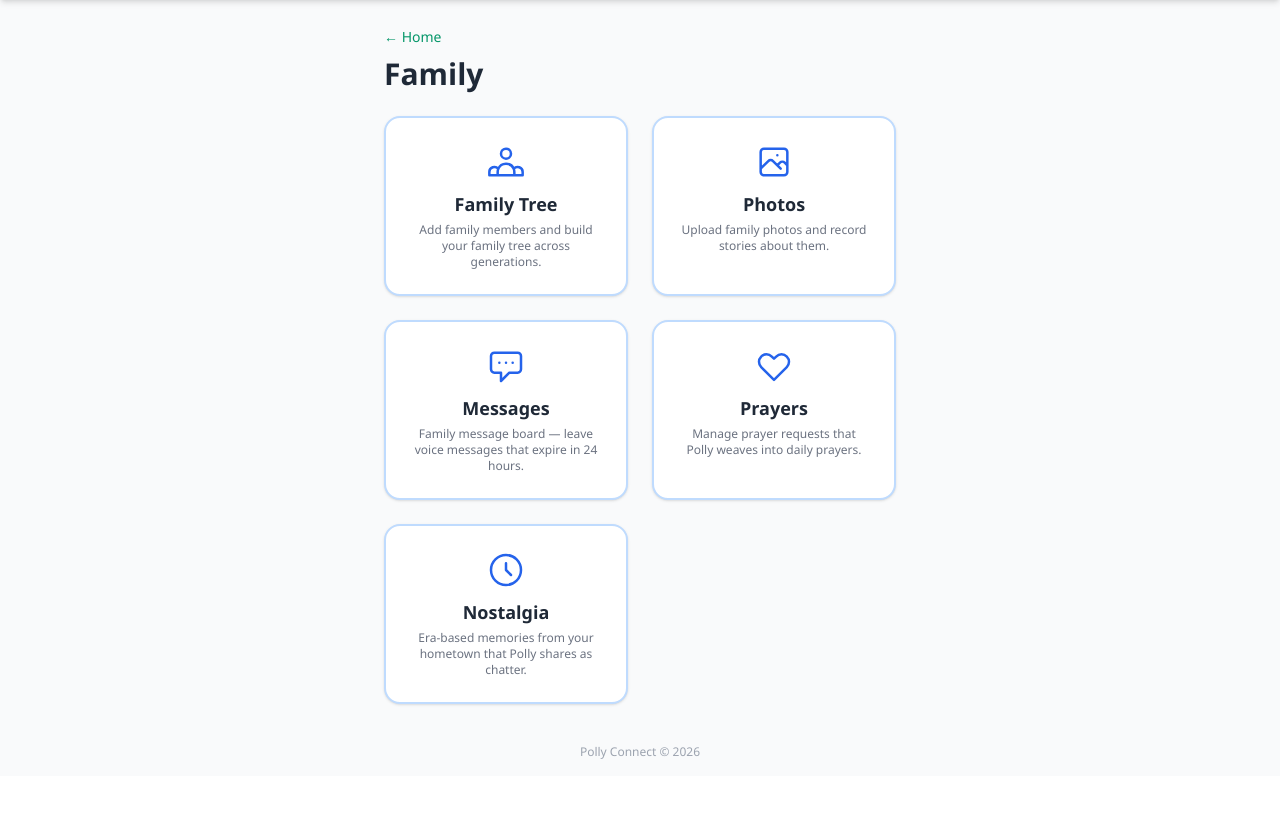
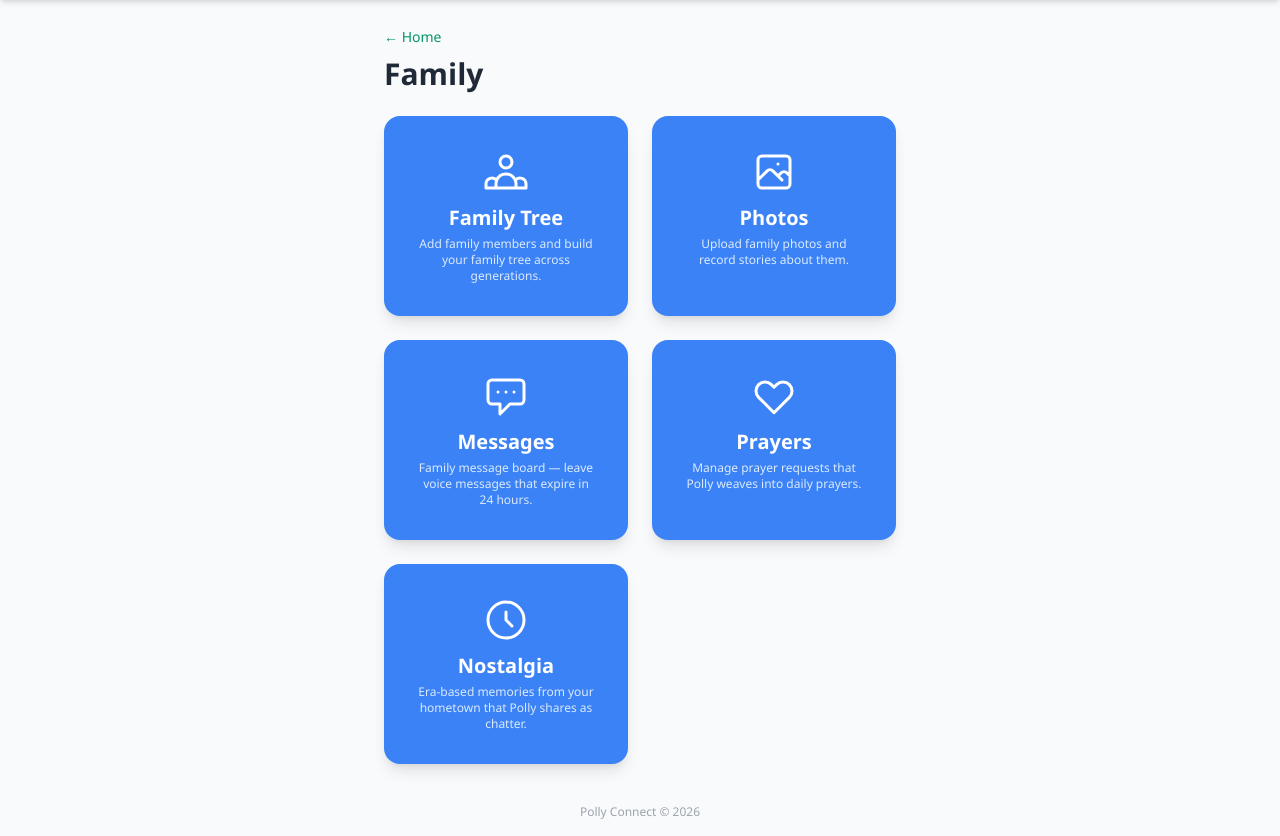
Before and after one commit to Glen-collab/polly-connect, a FastAPI app: template server/templates/hub_family.html in a window 1280 px wide. Shown: the part 52-888 px from the top of the page. Before the commit the page ends 811 px from the top, so only its background shows below. Run offline with FastAPI, Linux system fonts and the light colour scheme; the template is opened without the code that fills it, so the values that code supplies are empty; some libraries are stand-ins or nearby versions.

Commit message:
Style hub sub-buttons to match home page: solid colors instead of outlines
Co-Authored-By: Claude Opus 4.6 <noreply@anthropic.com>

```diff
--- a/server/templates/hub_family.html
+++ b/server/templates/hub_family.html
@@ -7,42 +7,42 @@
     <h1 class="text-2xl sm:text-3xl font-bold text-gray-800 mt-2">Family</h1>
 </div>
 
-<div class="grid grid-cols-2 gap-4 sm:gap-6 max-w-lg mx-auto">
-    <a href="/web/family-tree" class="bg-white border-2 border-blue-200 hover:border-blue-400 rounded-2xl p-5 sm:p-6 text-center shadow transition active:scale-95">
-        <svg class="w-8 h-8 sm:w-10 sm:h-10 mx-auto mb-2 text-blue-600" fill="none" stroke="currentColor" viewBox="0 0 24 24">
+<div class="grid grid-cols-2 gap-5 sm:gap-6 max-w-lg mx-auto">
+    <a href="/web/family-tree" class="bg-blue-500 hover:bg-blue-600 text-white rounded-2xl p-6 sm:p-8 text-center shadow-lg transition active:scale-95">
+        <svg class="w-10 h-10 sm:w-12 sm:h-12 mx-auto mb-2" fill="none" stroke="currentColor" viewBox="0 0 24 24">
             <path stroke-linecap="round" stroke-linejoin="round" stroke-width="1.5" d="M17 20h5v-2a3 3 0 00-5.356-1.857M17 20H7m10 0v-2c0-.656-.126-1.283-.356-1.857M7 20H2v-2a3 3 0 015.356-1.857M7 20v-2c0-.656.126-1.283.356-1.857m0 0a5.002 5.002 0 019.288 0M15 7a3 3 0 11-6 0 3 3 0 016 0z"/>
         </svg>
-        <span class="text-base sm:text-lg font-bold text-gray-800">Family Tree</span>
-        <p class="text-xs text-gray-500 mt-1">Add family members and build your family tree across generations.</p>
+        <span class="text-lg sm:text-xl font-bold">Family Tree</span>
+        <p class="text-xs text-blue-100 mt-1">Add family members and build your family tree across generations.</p>
     </a>
-    <a href="/web/photos" class="bg-white border-2 border-blue-200 hover:border-blue-400 rounded-2xl p-5 sm:p-6 text-center shadow transition active:scale-95">
-        <svg class="w-8 h-8 sm:w-10 sm:h-10 mx-auto mb-2 text-blue-600" fill="none" stroke="currentColor" viewBox="0 0 24 24">
+    <a href="/web/photos" class="bg-blue-500 hover:bg-blue-600 text-white rounded-2xl p-6 sm:p-8 text-center shadow-lg transition active:scale-95">
+        <svg class="w-10 h-10 sm:w-12 sm:h-12 mx-auto mb-2" fill="none" stroke="currentColor" viewBox="0 0 24 24">
             <path stroke-linecap="round" stroke-linejoin="round" stroke-width="1.5" d="M4 16l4.586-4.586a2 2 0 012.828 0L16 16m-2-2l1.586-1.586a2 2 0 012.828 0L20 14m-6-6h.01M6 20h12a2 2 0 002-2V6a2 2 0 00-2-2H6a2 2 0 00-2 2v12a2 2 0 002 2z"/>
         </svg>
-        <span class="text-base sm:text-lg font-bold text-gray-800">Photos</span>
-        <p class="text-xs text-gray-500 mt-1">Upload family photos and record stories about them.</p>
+        <span class="text-lg sm:text-xl font-bold">Photos</span>
+        <p class="text-xs text-blue-100 mt-1">Upload family photos and record stories about them.</p>
     </a>
-    <a href="/web/messages" class="bg-white border-2 border-blue-200 hover:border-blue-400 rounded-2xl p-5 sm:p-6 text-center shadow transition active:scale-95">
-        <svg class="w-8 h-8 sm:w-10 sm:h-10 mx-auto mb-2 text-blue-600" fill="none" stroke="currentColor" viewBox="0 0 24 24">
+    <a href="/web/messages" class="bg-blue-500 hover:bg-blue-600 text-white rounded-2xl p-6 sm:p-8 text-center shadow-lg transition active:scale-95">
+        <svg class="w-10 h-10 sm:w-12 sm:h-12 mx-auto mb-2" fill="none" stroke="currentColor" viewBox="0 0 24 24">
             <path stroke-linecap="round" stroke-linejoin="round" stroke-width="1.5" d="M8 10h.01M12 10h.01M16 10h.01M9 16H5a2 2 0 01-2-2V6a2 2 0 012-2h14a2 2 0 012 2v8a2 2 0 01-2 2h-5l-5 5v-5z"/>
         </svg>
-        <span class="text-base sm:text-lg font-bold text-gray-800">Messages</span>
-        <p class="text-xs text-gray-500 mt-1">Family message board — leave voice messages that expire in 24 hours.</p>
+        <span class="text-lg sm:text-xl font-bold">Messages</span>
+        <p class="text-xs text-blue-100 mt-1">Family message board — leave voice messages that expire in 24 hours.</p>
     </a>
     {% if session.role != 'family' %}
-    <a href="/web/prayers" class="bg-white border-2 border-blue-200 hover:border-blue-400 rounded-2xl p-5 sm:p-6 text-center shadow transition active:scale-95">
-        <svg class="w-8 h-8 sm:w-10 sm:h-10 mx-auto mb-2 text-blue-600" fill="none" stroke="currentColor" viewBox="0 0 24 24">
+    <a href="/web/prayers" class="bg-blue-500 hover:bg-blue-600 text-white rounded-2xl p-6 sm:p-8 text-center shadow-lg transition active:scale-95">
+        <svg class="w-10 h-10 sm:w-12 sm:h-12 mx-auto mb-2" fill="none" stroke="currentColor" viewBox="0 0 24 24">
             <path stroke-linecap="round" stroke-linejoin="round" stroke-width="1.5" d="M4.318 6.318a4.5 4.5 0 000 6.364L12 20.364l7.682-7.682a4.5 4.5 0 00-6.364-6.364L12 7.636l-1.318-1.318a4.5 4.5 0 00-6.364 0z"/>
         </svg>
-        <span class="text-base sm:text-lg font-bold text-gray-800">Prayers</span>
-        <p class="text-xs text-gray-500 mt-1">Manage prayer requests that Polly weaves into daily prayers.</p>
+        <span class="text-lg sm:text-xl font-bold">Prayers</span>
+        <p class="text-xs text-blue-100 mt-1">Manage prayer requests that Polly weaves into daily prayers.</p>
     </a>
-    <a href="/web/nostalgia" class="bg-white border-2 border-blue-200 hover:border-blue-400 rounded-2xl p-5 sm:p-6 text-center shadow transition active:scale-95">
-        <svg class="w-8 h-8 sm:w-10 sm:h-10 mx-auto mb-2 text-blue-600" fill="none" stroke="currentColor" viewBox="0 0 24 24">
+    <a href="/web/nostalgia" class="bg-blue-500 hover:bg-blue-600 text-white rounded-2xl p-6 sm:p-8 text-center shadow-lg transition active:scale-95">
+        <svg class="w-10 h-10 sm:w-12 sm:h-12 mx-auto mb-2" fill="none" stroke="currentColor" viewBox="0 0 24 24">
             <path stroke-linecap="round" stroke-linejoin="round" stroke-width="1.5" d="M12 8v4l3 3m6-3a9 9 0 11-18 0 9 9 0 0118 0z"/>
         </svg>
-        <span class="text-base sm:text-lg font-bold text-gray-800">Nostalgia</span>
-        <p class="text-xs text-gray-500 mt-1">Era-based memories from your hometown that Polly shares as chatter.</p>
+        <span class="text-lg sm:text-xl font-bold">Nostalgia</span>
+        <p class="text-xs text-blue-100 mt-1">Era-based memories from your hometown that Polly shares as chatter.</p>
     </a>
     {% endif %}
 </div>
```
Also changed, not shown: server/templates/hub_care.html (+9 -9 lines), server/templates/hub_settings.html (+17 -17 lines), server/templates/hub_stories.html (+17 -17 lines).
